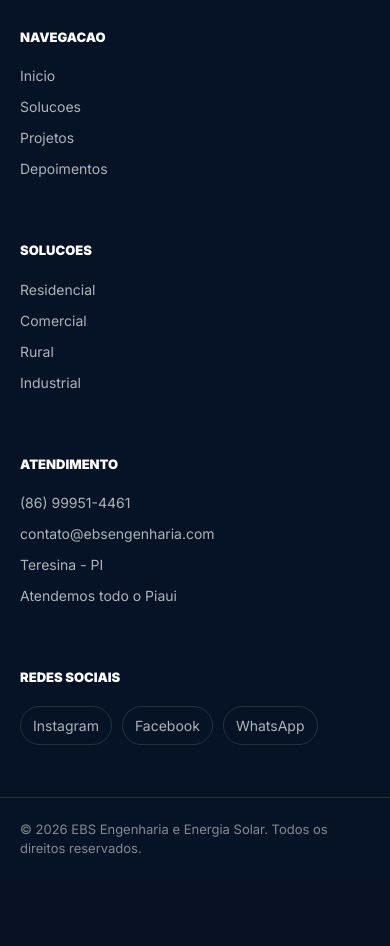
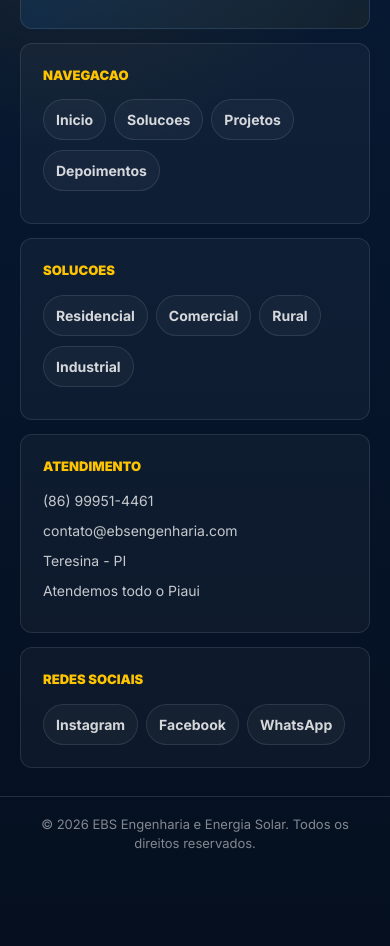
Before and after one commit to hitalocods/EBS-Engenharia-Solar, a plain HTML site: page index.html in a window 390 px wide. Shown: the part 7504-8450 px from the top of the page. Before the commit the page ends 8385 px from the top, so only its background shows below. Drawn offline with nearby package versions, Linux system fonts and the light colour scheme; animation ran at ten frames a second.

Commit message:
footer mobile polish

```diff
--- a/style.css
+++ b/style.css
@@ -1075,6 +1075,69 @@ a {
     min-width: 100%;
   }
 
+  .site-footer {
+    background:
+      radial-gradient(circle at 20% 0%, rgba(255, 196, 0, 0.1), transparent 28%),
+      linear-gradient(180deg, #071a35, #050f1f);
+  }
+
+  .footer-grid {
+    grid-template-columns: 1fr;
+    gap: 14px;
+    padding-top: 42px;
+    padding-bottom: 28px;
+  }
+
+  .footer-grid > div {
+    padding: 22px;
+    border: 1px solid rgba(255, 255, 255, 0.1);
+    border-radius: 12px;
+    background: rgba(255, 255, 255, 0.035);
+  }
+
+  .footer-grid > div:first-child {
+    background: linear-gradient(135deg, rgba(0, 96, 210, 0.22), rgba(255, 196, 0, 0.06));
+  }
+
+  .footer-grid h3 {
+    margin-bottom: 14px;
+    color: var(--solar);
+  }
+
+  .footer-grid a {
+    display: inline-flex;
+    width: auto;
+    margin: 0 8px 10px 0;
+    padding: 9px 12px;
+    border: 1px solid rgba(255, 255, 255, 0.1);
+    border-radius: 999px;
+    background: rgba(255, 255, 255, 0.035);
+    color: rgba(255, 255, 255, 0.82);
+    font-weight: 700;
+  }
+
+  .footer-grid p {
+    margin-bottom: 9px;
+    color: rgba(255, 255, 255, 0.76);
+  }
+
+  .footer-brand {
+    margin-bottom: 16px;
+  }
+
+  .socials {
+    gap: 8px;
+  }
+
+  .socials a {
+    margin: 0;
+  }
+
+  .copyright {
+    padding: 18px 20px 92px;
+    text-align: center;
+  }
+
   .whatsapp-float {
     right: 16px;
     bottom: 16px;
```
